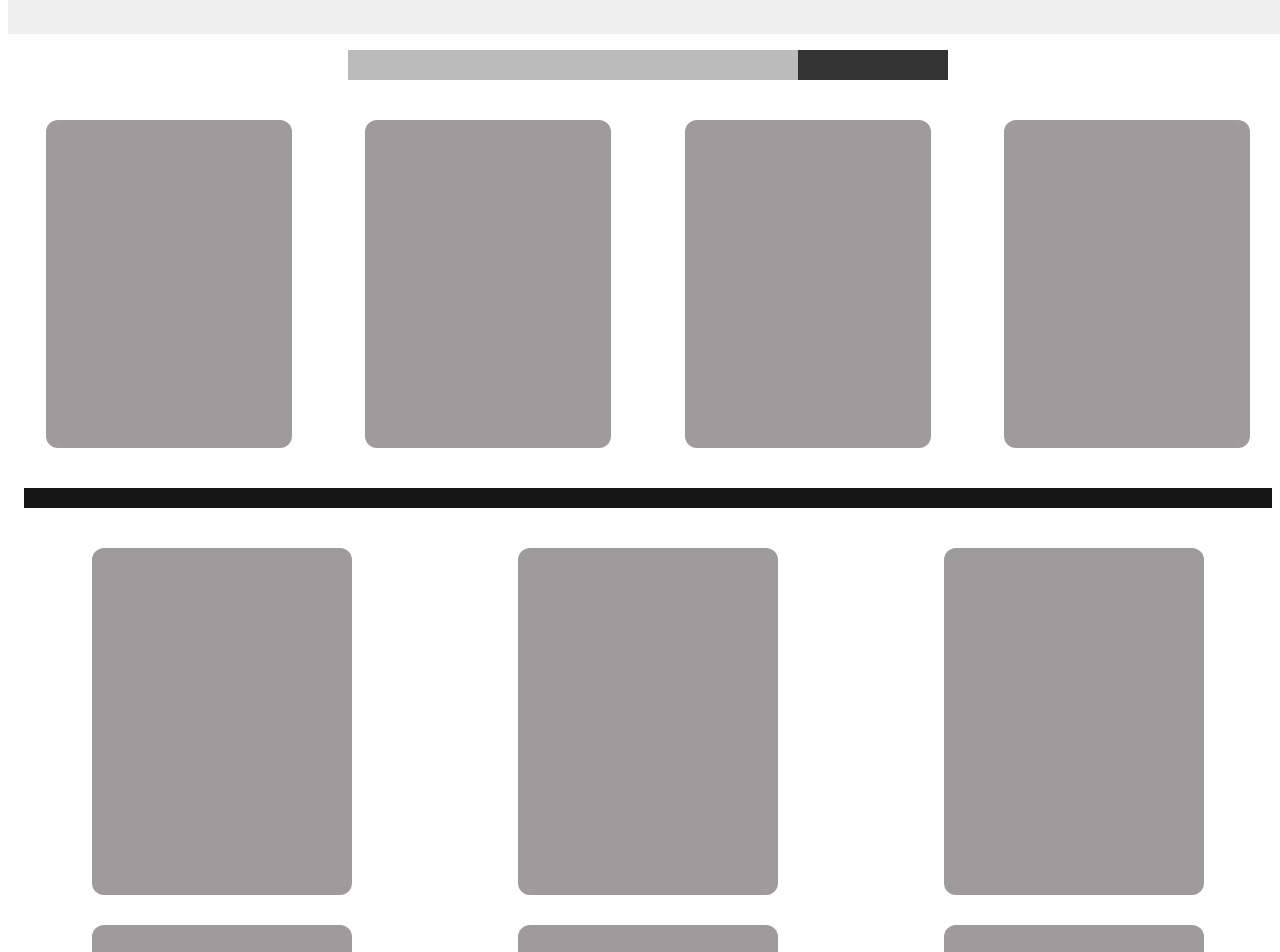
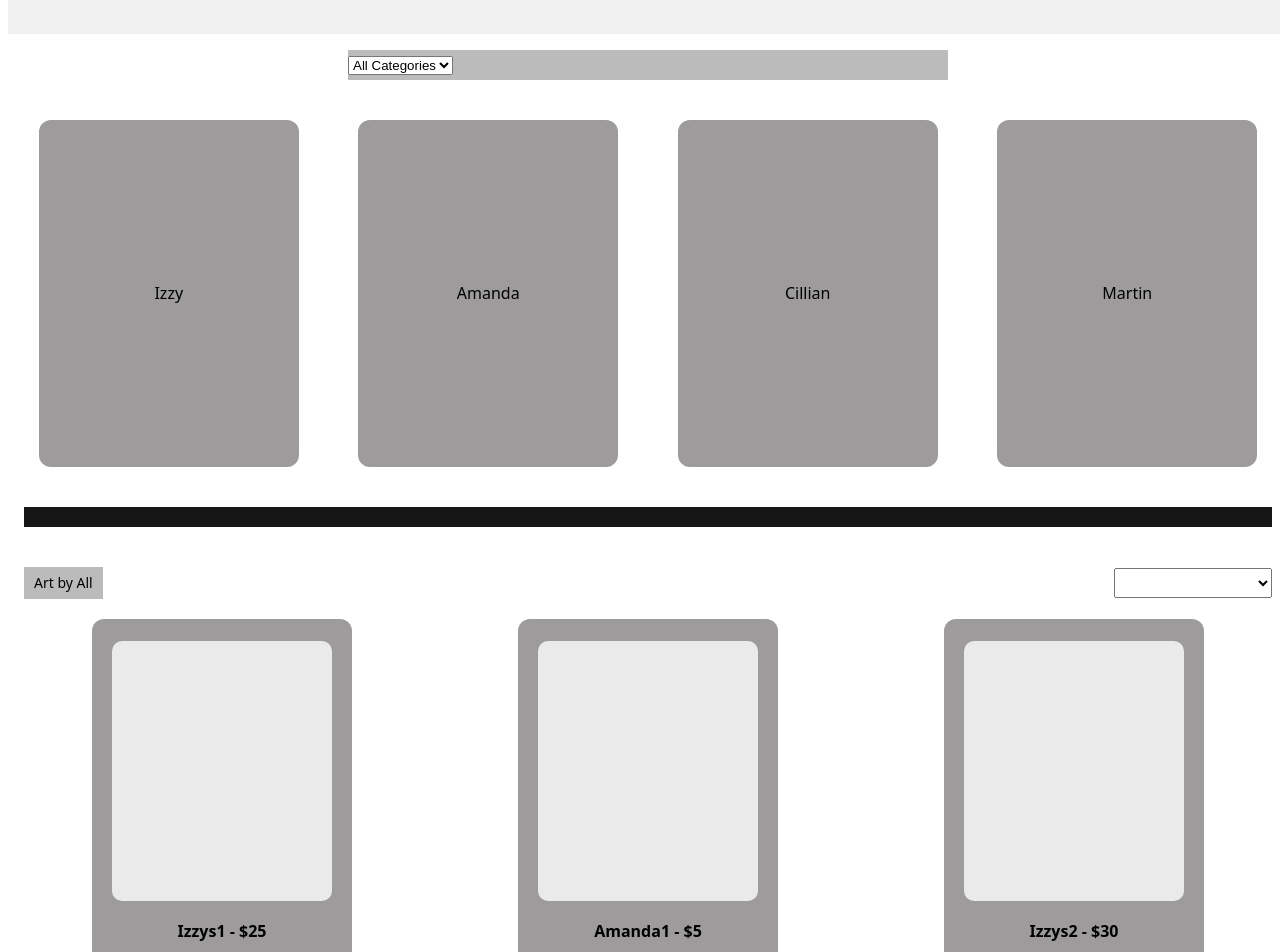
Before and after one commit to Amanda-Andrite/Tism-Central, a SvelteKit app: page / in a window 1280 px wide. Shown: the part 100-1052 px from the top of the page. Built offline with nearby package versions, Linux system fonts and the light colour scheme.

Commit message:
Sorting Logic Added-Catalogue

```diff
--- a/src/app.html
+++ b/src/app.html
@@ -14,6 +14,7 @@
 		<!-- Links to a global CSS file for consistent styling across all pages -->
 		<link rel="stylesheet" href="/styles/variables.css" />
         <link rel="stylesheet" href="/styles/global.css" />
+		<link rel="icon" type="image/png" href="/favicon.png" />
 		<!-- Default Website Title (Can be overridden in pages) -->
 		<title>Starter Kit</title>
 
--- a/src/routes/+page.svelte
+++ b/src/routes/+page.svelte
@@ -1,21 +1,95 @@
-<script>
+<script lang="ts">
 	//keeping content looped.
-	let artistImages = [1, 2, 3, 4];
-	let products = [1, 2, 3, 4, 5, 6];
+	let artistImages = [
+		{ id: 1, name: 'Izzy' },
+		{ id: 2, name: 'Amanda' },
+		{ id: 3, name: 'Cillian' },
+		{ id: 4, name: 'Martin' }
+	];
+
+	let products = [
+		{ id: 1, name: 'Izzys1', price: 25, category: 'Print', artist: 1 },
+		{ id: 2, name: 'Amanda1', price: 5, category: 'Sticker', artist: 2 },
+		{ id: 3, name: 'Izzys2', price: 30, category: 'Print', artist: 1 },
+		{ id: 4, name: 'Cillian1', price: 3, category: 'Sticker', artist: 3 },
+		{ id: 5, name: 'Martin1', price: 40, category: 'Print', artist: 4 },
+		{ id: 6, name: 'Izzys3', price: 6, category: 'Sticker', artist: 1 }
+	];
+
+	//Filters
+	let selectedCategory: string | null = null; //type of product (e.g. sticker, print)
+	let selectedArtist: number | null = null; // type of artist id or null
+	let sortOrder: string | null = null; //sorting prices
+
+	//Reactive statement to filter and sort products based on selected filters above
+	$: filteredProducts = products
+		.filter((p) => !selectedCategory || p.category === selectedCategory) //filter by category
+		.filter((p) => !selectedArtist || p.artist === selectedArtist) //filter by artist
+		//sort by price display
+		.sort((a, b) => {
+			if (!sortOrder) return 0; //no option selected
+			return sortOrder === 'lowToHigh' ? a.price - b.price : b.price - a.price;
+		});
 </script>
 
 <div class="container">
-	<div class="search-bar"></div>
+	<div class="search-bar">
+		<!--Dropdown foe categories -->
+		<select bind:value={selectedCategory} class="category-select">
+			<option value={null}>All Categories</option>
+			<option value="Sticker">Sticker</option>
+			<option value="Print">Print</option>
+		</select>
+	</div>
+
 	<div class="artists-row">
-		{#each artistImages as item}
-			<div class="card" style="width: 85%;"></div>
+		{#each artistImages as artist}
+			<div
+				class="card artist-card"
+				role="button"
+				tabindex="0"
+				on:click={() => (selectedArtist = selectedArtist === artist.id ? null : artist.id)}
+				on:keydown={(e) => {
+					if (e.key === 'Enter' || e.key === ' ') {
+						selectedArtist = selectedArtist === artist.id ? null : artist.id;
+						e.preventDefault();
+					}
+				}}
+				class:selected={selectedArtist === artist.id}
+			>
+				{artist.name}
+			</div>
 		{/each}
 	</div>
+
 	<div class="divider"></div>
 
+	<div class="section-header">
+		<div class="section-title">
+			{#if selectedArtist}
+				<!-- display selected artist name or 'All' if not selected -->
+				Art by {artistImages.find((a) => a.id === selectedArtist)?.name}
+			{:else}
+				Art by All
+			{/if}
+		</div>
+
+		<!-- Dropdown for sorting options -->
+		<select bind:value={sortOrder} class="sort-select">
+			<option value="">Sort By</option>
+			<option value="lowToHigh">Price: Low → High</option>
+			<option value="highToLow">Price: High → Low</option>
+		</select>
+	</div>
+
 	<div class="gallery-grid">
-		{#each products as item}
-			<div class="card"></div>
+		{#each filteredProducts as item}
+			<div class="card">
+				<div class="image-box"></div>
+				<!-- placeholder for product image -->
+				<div class="name">{item.name} - ${item.price}</div>
+				<!-- name and price -->
+			</div>
 		{/each}
 	</div>
 </div>
@@ -27,17 +101,9 @@
 		height: 30px;
 		background: var(--searchbar-background);
 		margin: 0 auto 40px auto;
-		position: relative;
-	}
-
-	.search-bar::after {
-		/*Where user will be able to categorise */
-		content: '';
-		position: absolute;
-		right: 0;
-		width: 25%;
-		height: 100%;
-		background: var(--searchbar-accent);
+		display: flex;
+		justify-content: space-between;
+		align-items: center;
 	}
 
 	.artists-row {
@@ -48,10 +114,37 @@
 		justify-items: center;
 	}
 
+	.artist-card {
+		padding: 20px;
+		background: var(--card-background);
+		text-align: center;
+		cursor: pointer;
+		border-radius: 10px;
+	}
+
+	/*highlight selected artist*/
+	.artist-card.selected {
+		background: var(--divider-color);
+		color: white;
+	}
+
 	.divider {
 		height: 20px;
 		background: var(--divider-color);
 		margin: 40px 0;
+	}
+
+	.section-header {
+		display: flex;
+		justify-content: space-between;
+		align-items: center;
+		margin-bottom: 20px;
+	}
+
+	.section-title {
+		background: var(--searchbar-background);
+		padding: 5px 10px;
+		font-size: 14px;
 	}
 
 	/*Products display along the bottom*/
@@ -71,7 +164,27 @@
 		aspect-ratio: 3 / 4;
 		display: flex;
 		align-items: center;
+		flex-direction: column;
 		justify-content: center;
+	}
+
+	.image-box {
+		width: 100%;
+		height: 260px;
+		background: var(--card-placeholder);
+		border-radius: 10px;
+		margin-bottom: 10px;
+	}
+
+	.name {
+		font-weight: bold;
+		margin-top: 8px;
+		text-align: center;
+	}
+
+	.sort-select {
+		padding: 5px 10px;
+		font-size: 14px;
 	}
 
 	@media (max-width: 770px) {
@@ -85,4 +198,29 @@
 			text-align: center;
 		}
 	}
+
+	@media (max-width: 500px) {
+		.gallery-grid {
+			grid-template-columns: 1fr;
+		}
+
+		.section-header {
+			flex-direction: column;
+			gap: 10px;
+		}
+
+		.search-bar {
+			height: auto;
+			padding: 10px;
+			flex-direction: column;
+			gap: 10px;
+		}
+
+		.artists-row {
+			grid-template-columns: 1fr;
+		}
+		.card {
+			max-width: 100%;
+		}
+	}
 </style>
```
Also changed, not shown: static/favicon.png (added), static/styles/variables.css (line endings or trailing spaces). Lines whose indentation alone changed are shown as unchanged.
